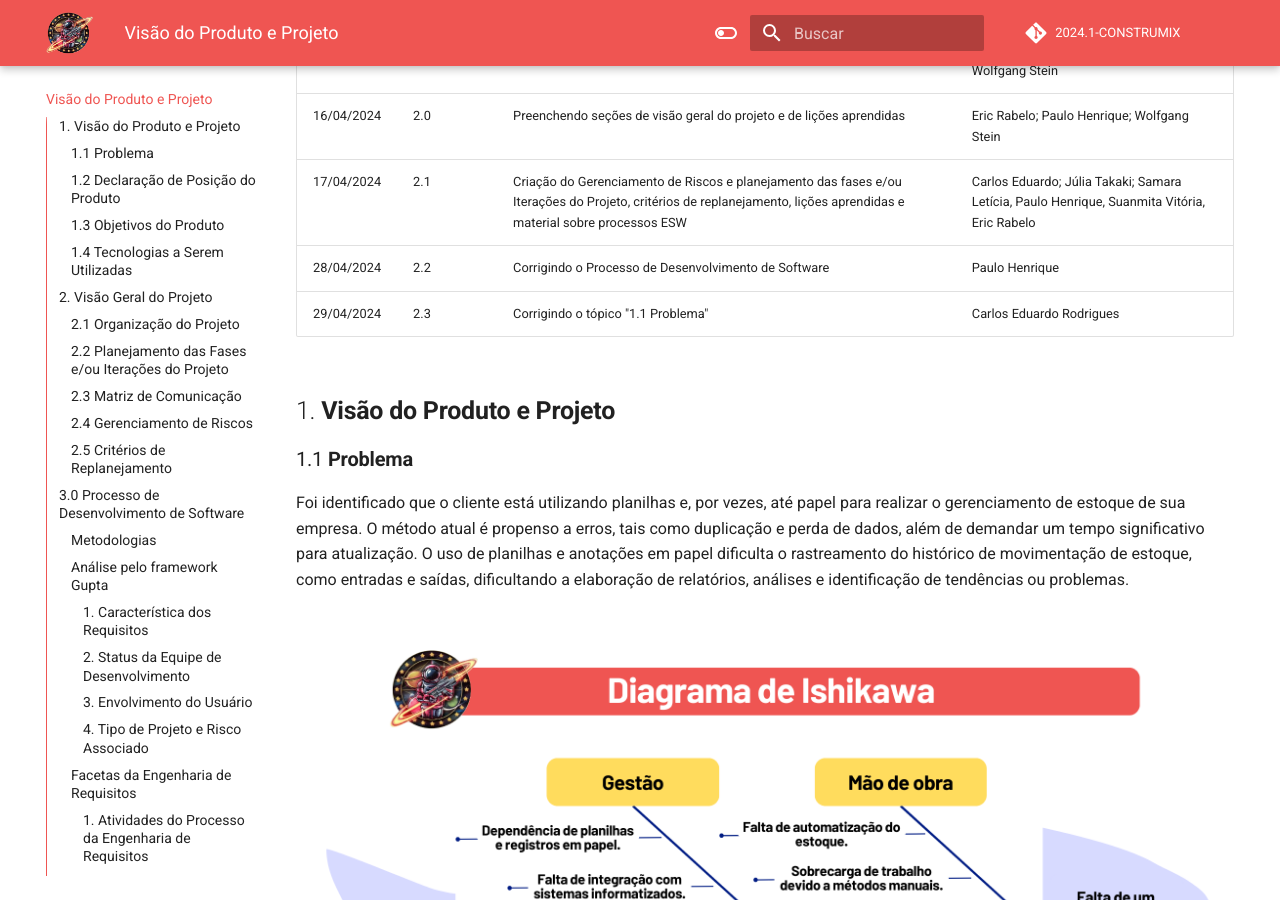
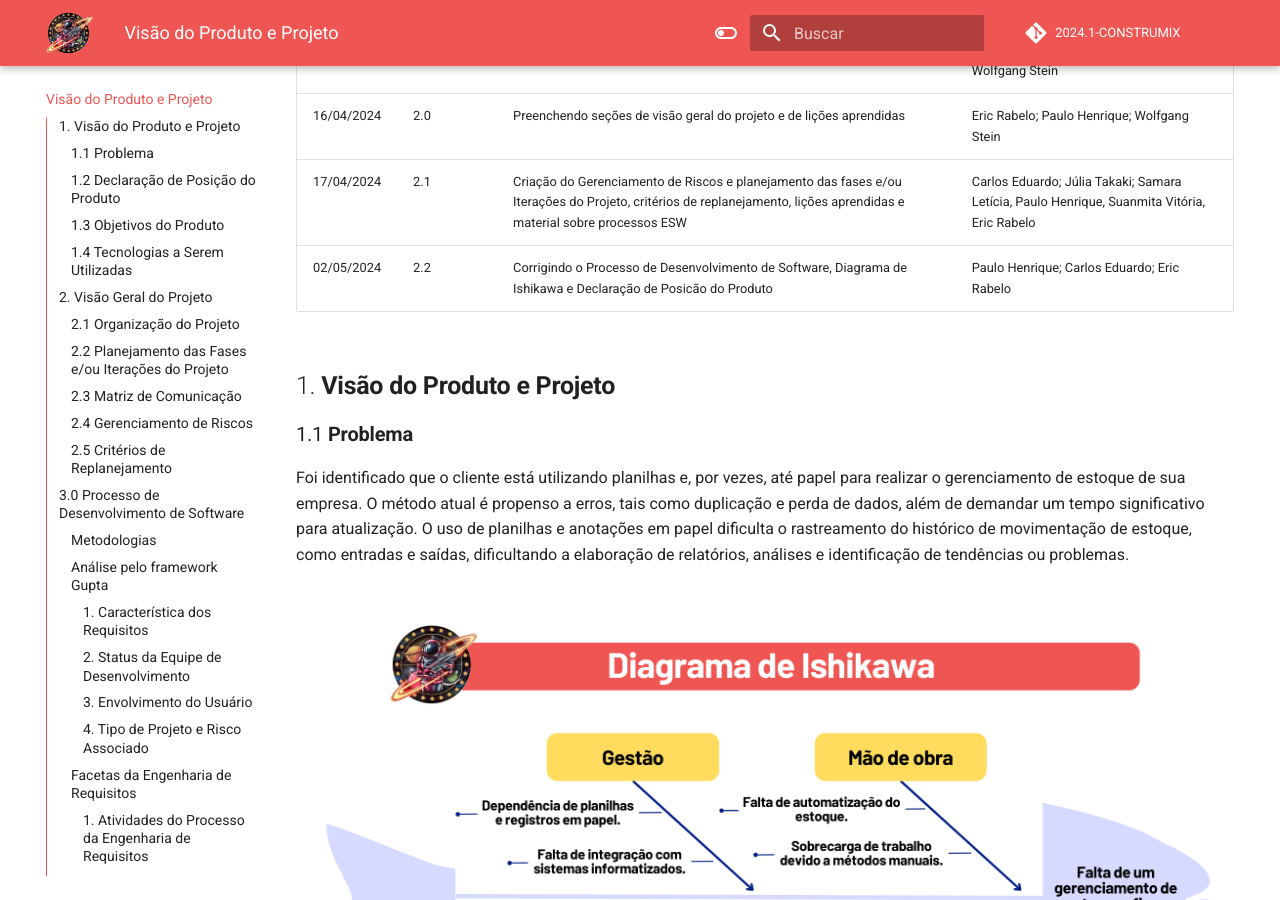
Before and after one commit to mdsreq-fga-unb/2024.1-CONSTRUMIX, an MkDocs documentation site: the page built from docs/documentoVisao.md, in a window 1280 px wide and 900 px high, scrolled down 326 px. Built offline with MkDocs 1.6.1 and Material for MkDocs 9.7.7, drawn with Linux system fonts in a browser that asks for light colours; some web fonts are replaced; comment, search, counter and statistics services are not loaded.

Commit message:
corrigindo histórico de versão

```diff
--- a/docs/documentoVisao.md
+++ b/docs/documentoVisao.md
@@ -5,8 +5,8 @@
 | 08/04/2024 | 1\.0 | Criação do documento | Carlos Eduardo; Eric Rabelo;  Paulo Henrique; Samara Letícia; Sunamita Vitória;  Wolfgang Stein |
 | 16/04/2024 | 2\.0 | Preenchendo seções de visão geral do projeto e de lições aprendidas| Eric Rabelo;  Paulo Henrique; Wolfgang Stein |
 | 17/04/2024 | 2\.1 | Criação do Gerenciamento de Riscos e planejamento das fases e/ou Iterações do Projeto, critérios de replanejamento, lições aprendidas e material sobre processos ESW | Carlos Eduardo; Júlia Takaki; Samara Letícia, Paulo Henrique, Suanmita Vitória, Eric Rabelo| Wolfgang  Stein |
-| 28/04/2024 | 2\.2 | Corrigindo o Processo de Desenvolvimento de Software | Paulo Henrique |
-| 29/04/2024 | 2\.3 | Corrigindo o tópico "1.1 Problema" | Carlos Eduardo Rodrigues |
+| 02/05/2024 | 2\.2 | Corrigindo o Processo de Desenvolvimento de Software, Diagrama de Ishikawa e Declaração de Posicão do Produto | Paulo Henrique; Carlos Eduardo; Eric Rabelo |
+
 
 ## 1. **Visão do Produto e Projeto**
 
```
